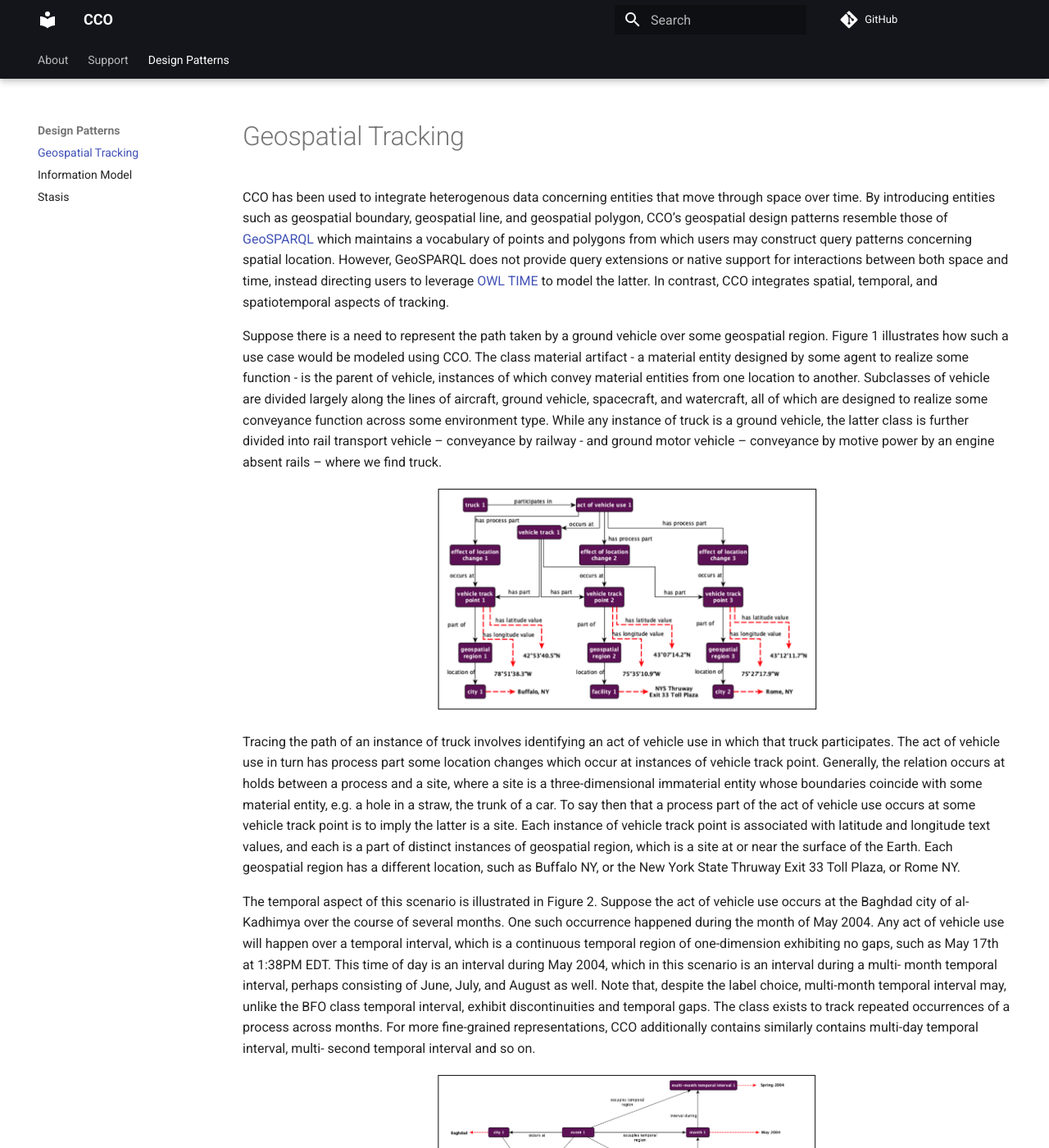
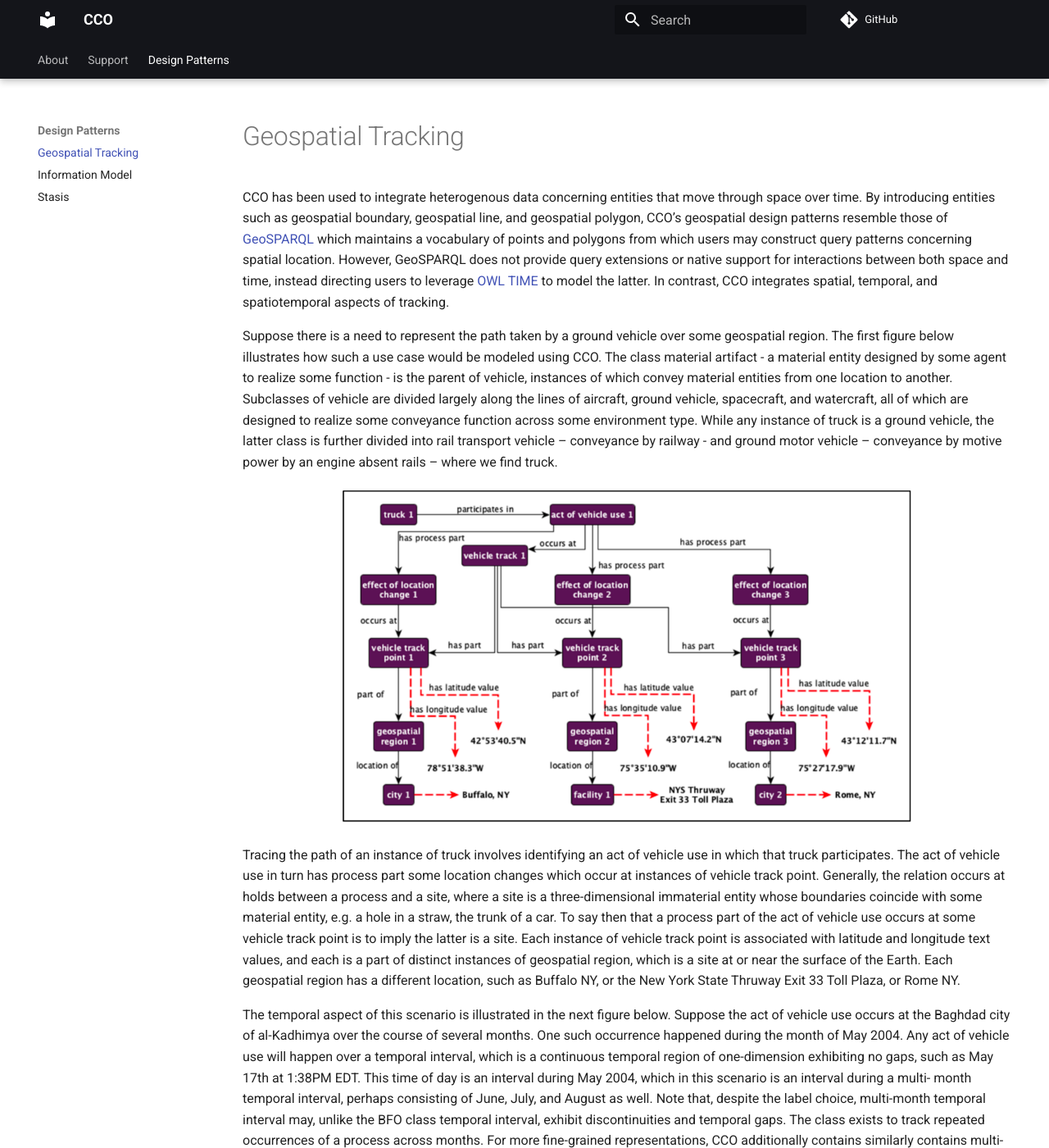
Before and after one commit to CommonCoreOntology/cco-webpage, an MkDocs documentation site: the page built from docs/geospatial-tracking.md, in a window 1280 px wide and 1400 px high. Shown: the whole window at 82% size. Built offline with MkDocs 1.6.1 and Material for MkDocs 9.7.7, drawn with Linux system fonts in a browser that asks for light colours; comment, search, counter and statistics services are not loaded; some of the changed text lies outside the part shown.

Commit message:
wordsmithing

```diff
--- a/docs/geospatial-tracking.md
+++ b/docs/geospatial-tracking.md
@@ -1,9 +1,8 @@
 <p>CCO has been used to integrate heterogenous data concerning entities that move through space over time. By introducing entities such as geospatial boundary, geospatial line, and geospatial polygon, CCO’s geospatial design patterns resemble those of <a href="https://duckduckgo.com/?q=geosparql&ia=web">GeoSPARQL</a> which maintains a vocabulary of points and polygons from which users may construct query patterns concerning spatial location. However, GeoSPARQL does not provide query extensions or native support for interactions between both space and time, instead directing users to leverage <a href="https://www.w3.org/TR/owl-time/">OWL TIME</a> to model the latter. In contrast, CCO integrates spatial, temporal, and spatiotemporal aspects of tracking.</p>
 
-<p>Suppose there is a need to represent the path taken by a ground vehicle over some geospatial region. Figure 1 illustrates how such a use case would be modeled using CCO. The class material artifact - a material entity designed by some agent to realize some function - is the parent of vehicle, instances of which convey material entities from one location to another. Subclasses of vehicle are divided largely along the lines of aircraft, ground vehicle, spacecraft, and watercraft, all of which are designed to realize some conveyance function across some environment type. While any instance of truck is a ground vehicle, the latter class is further divided into rail transport vehicle – conveyance by railway - and ground motor vehicle – conveyance by motive power by an engine absent rails – where we find truck.</p>
-<div class="center-text"><img src="https://raw.githubusercontent.com/CommonCoreOntology/cco-webpage/main/docs/assets/logos/geospatial.png" alt="Common Core Ontologies" style="width:50%;"></div>
+<p>Suppose there is a need to represent the path taken by a ground vehicle over some geospatial region. The first figure below illustrates how such a use case would be modeled using CCO. The class material artifact - a material entity designed by some agent to realize some function - is the parent of vehicle, instances of which convey material entities from one location to another. Subclasses of vehicle are divided largely along the lines of aircraft, ground vehicle, spacecraft, and watercraft, all of which are designed to realize some conveyance function across some environment type. While any instance of truck is a ground vehicle, the latter class is further divided into rail transport vehicle – conveyance by railway - and ground motor vehicle – conveyance by motive power by an engine absent rails – where we find truck.</p>
+<div class="center-text"><img src="https://raw.githubusercontent.com/CommonCoreOntology/cco-webpage/main/docs/assets/logos/geospatial.png" alt="Common Core Ontologies" style="width:75%;"></div>
 <p>Tracing the path of an instance of truck involves identifying an act of vehicle use in which that truck participates. The act of vehicle use in turn has process part some location changes which occur at instances of vehicle track point. Generally, the relation occurs at holds between a process and a site, where a site is a three-dimensional immaterial entity whose boundaries coincide with some material entity, e.g. a hole in a straw, the trunk of a car. To say then that a process part of the act of vehicle use occurs at some vehicle track point is to imply the latter is a site. Each instance of vehicle track point is associated with latitude and longitude text values, and each is a part of distinct instances of geospatial region, which is a site at or near the surface of the Earth. Each geospatial region has a different location, such as Buffalo NY, or the New York State Thruway Exit 33 Toll Plaza, or Rome NY.</p>
-
-<p>The temporal aspect of this scenario is illustrated in Figure 2. Suppose the act of vehicle use occurs at the Baghdad city of al-Kadhimya over the course of several months. One such occurrence happened during the month of May 2004. Any act of vehicle use will happen over a temporal interval, which is a continuous temporal region of one-dimension exhibiting no gaps, such as May 17th at 1:38PM EDT. This time of day is an interval during May 2004, which in this scenario is an interval during a multi- month temporal interval, perhaps consisting of June, July, and August as well. Note that, despite the label choice, multi-month temporal interval may, unlike the BFO class temporal interval, exhibit discontinuities and temporal gaps. The class exists to track repeated occurrences of a process across months. For more fine-grained representations, CCO additionally contains similarly contains multi-day temporal interval, multi- second temporal interval and so on.</p>
-<div class="center-text"><img src="https://raw.githubusercontent.com/CommonCoreOntology/cco-webpage/main/docs/assets/logos/tracking.png" alt="Common Core Ontologies" style="width:50%;"></div>
+<p>The temporal aspect of this scenario is illustrated in the next figure below. Suppose the act of vehicle use occurs at the Baghdad city of al-Kadhimya over the course of several months. One such occurrence happened during the month of May 2004. Any act of vehicle use will happen over a temporal interval, which is a continuous temporal region of one-dimension exhibiting no gaps, such as May 17th at 1:38PM EDT. This time of day is an interval during May 2004, which in this scenario is an interval during a multi- month temporal interval, perhaps consisting of June, July, and August as well. Note that, despite the label choice, multi-month temporal interval may, unlike the BFO class temporal interval, exhibit discontinuities and temporal gaps. The class exists to track repeated occurrences of a process across months. For more fine-grained representations, CCO additionally contains similarly contains multi-day temporal interval, multi- second temporal interval and so on.</p>
+<div class="center-text"><img src="https://raw.githubusercontent.com/CommonCoreOntology/cco-webpage/main/docs/assets/logos/tracking.png" alt="Common Core Ontologies" style="width:75%;"></div>
 <p>These resources allow for the representation of partial descriptions of processes that refer to the same event using different granularities of time. For example, the statements “The truck is in Baghdad at 8:42PM on March 17th, 2004” and “A truck was in Baghdad on the evening of March 17th, 2004” may refer to the same event, and if so, would be linked using interval during relations.</p>
```
Also changed, not shown: docs/index.md (+1 -1 lines), docs/information.md (+1 -5 lines), docs/stasis.md (+2 -5 lines).
